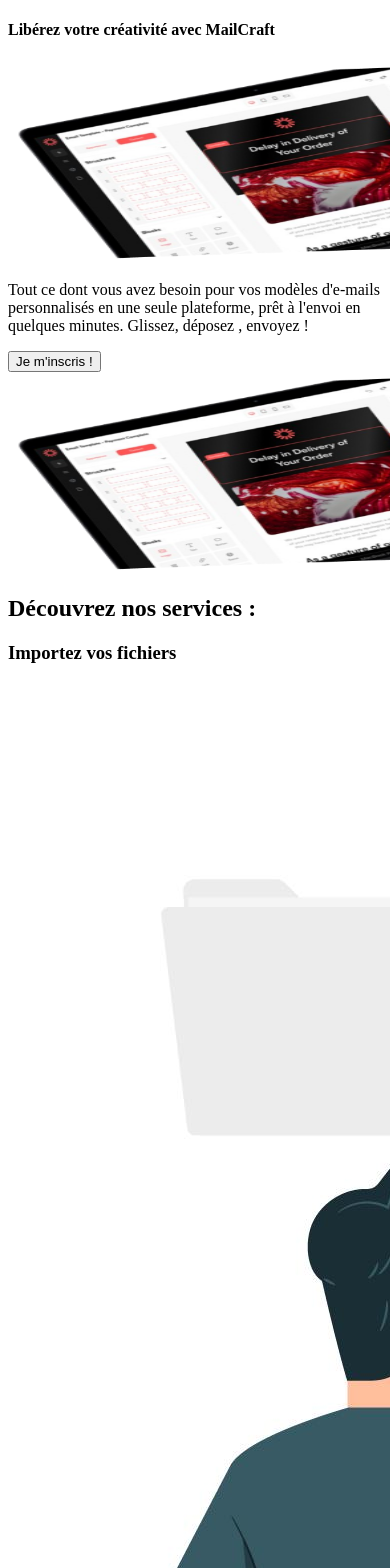
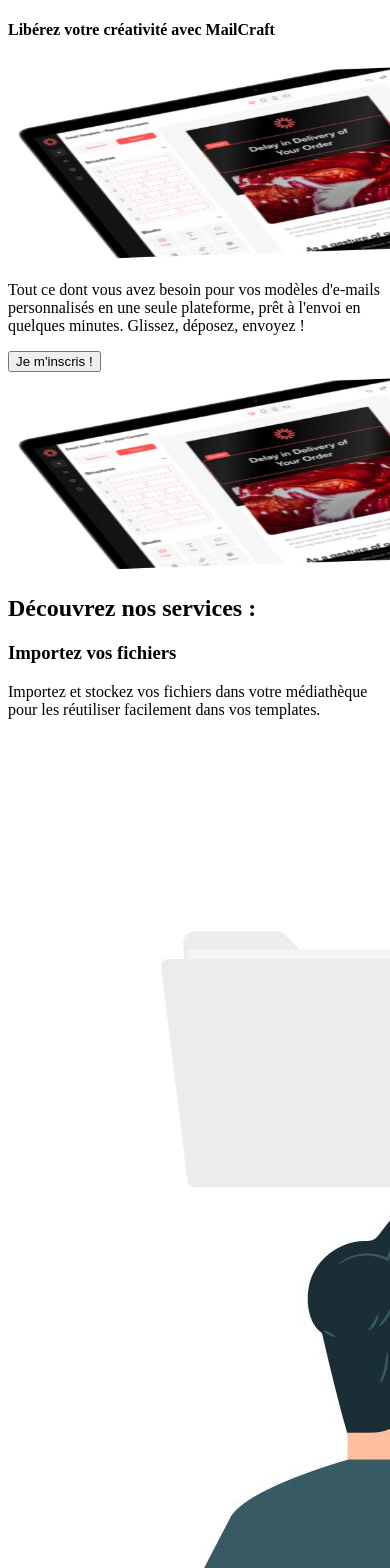
Before and after one commit to WildCodeSchool/2023-09-wns-blanc-mailcraft, a Next.js app in the folder frontend/: page / in a window 390 px wide. Shown: the top 1568 px of the page. Built offline with nearby package versions, Linux system fonts and the light colour scheme.

Commit message:
feat: :art: added responsive modifications to cards

```diff
--- a/frontend/src/components/Cards/HomeCard.tsx
+++ b/frontend/src/components/Cards/HomeCard.tsx
@@ -1,5 +1,6 @@
 import { StaticImageData } from "next/image";
 import Image from "next/image";
+import { useEffect, useState } from "react";
 type HomeCardProps = {
   title: string;
   picture: any;
@@ -11,7 +12,23 @@
   picture,
   description,
 }: HomeCardProps) {
+  const [isDesktop, setIsDesktop] = useState(false);
+
+  useEffect(() => {
+    const handleResize = () => {
+      setIsDesktop(window.innerWidth >= 1280);
+    };
+
+    handleResize()
+    window.addEventListener('resize', handleResize);
+
+    return () => {
+      window.removeEventListener('resize', handleResize);
+    };
+  }, []);
   return (
+    <div>
+      {isDesktop ? (
         <div className="flex flex-col p-4 bg-[#fff] w-[90dvw]  my-8 md:w-[18dvw] rounded-xl xl:shadow-lg">
         <h1 className="font-bold text-lg text-center mt-7">{title}</h1>
 
@@ -25,5 +42,21 @@
           <p>{description}</p>
         </div>
       </div>
+      ) : (
+        <div className="flex flex-col p-4 bg-[#fff] w-[90dvw]  my-8 md:w-[18dvw] rounded-xl xl:shadow-lg">
+      <h1 className="font-bold text-2xl text-center mt-7 mb-7">{title}</h1>
+
+      <div className="text-base text-center mb-7">
+        <p>{description}</p>
+      </div>
+
+      <Image
+        className="w-4/6 object-cover m-auto shadow-2xl rounded-lg"
+        src={picture}
+        alt="Illustration feature"
+      />
+    </div>
+      )}
+    </div>
   );
 }
--- a/frontend/src/pages/index.tsx
+++ b/frontend/src/pages/index.tsx
@@ -21,7 +21,7 @@
             <p className="xl:w-[31%] leading-[30px] my-7">
               Tout ce dont vous avez besoin pour vos modèles d'e-mails
               personnalisés en une seule plateforme, prêt à l'envoi en quelques
-              minutes. Glissez, déposez , envoyez !
+              minutes. Glissez, déposez, envoyez !
             </p>
             <div className="mx-auto xl:mx-0 w-1/2">
               <Redbutton
@@ -37,7 +37,7 @@
             <Image src={preview} alt="app preview" width={600} height={200} />
           </div>
         </section>
-        <div className="flex flex-col xl:flex-row justify-between mt-10">
+        <div className="flex flex-col items-center xl:flex-row justify-between mt-10">
           <h2 className="xl:hidden text-center text-2xl  text-[#000]">
             Découvrez nos services :
           </h2>
```
Also changed, not shown: 1 other file (tests, documents, lock files or other folders). Lines whose indentation alone changed are shown as unchanged.
